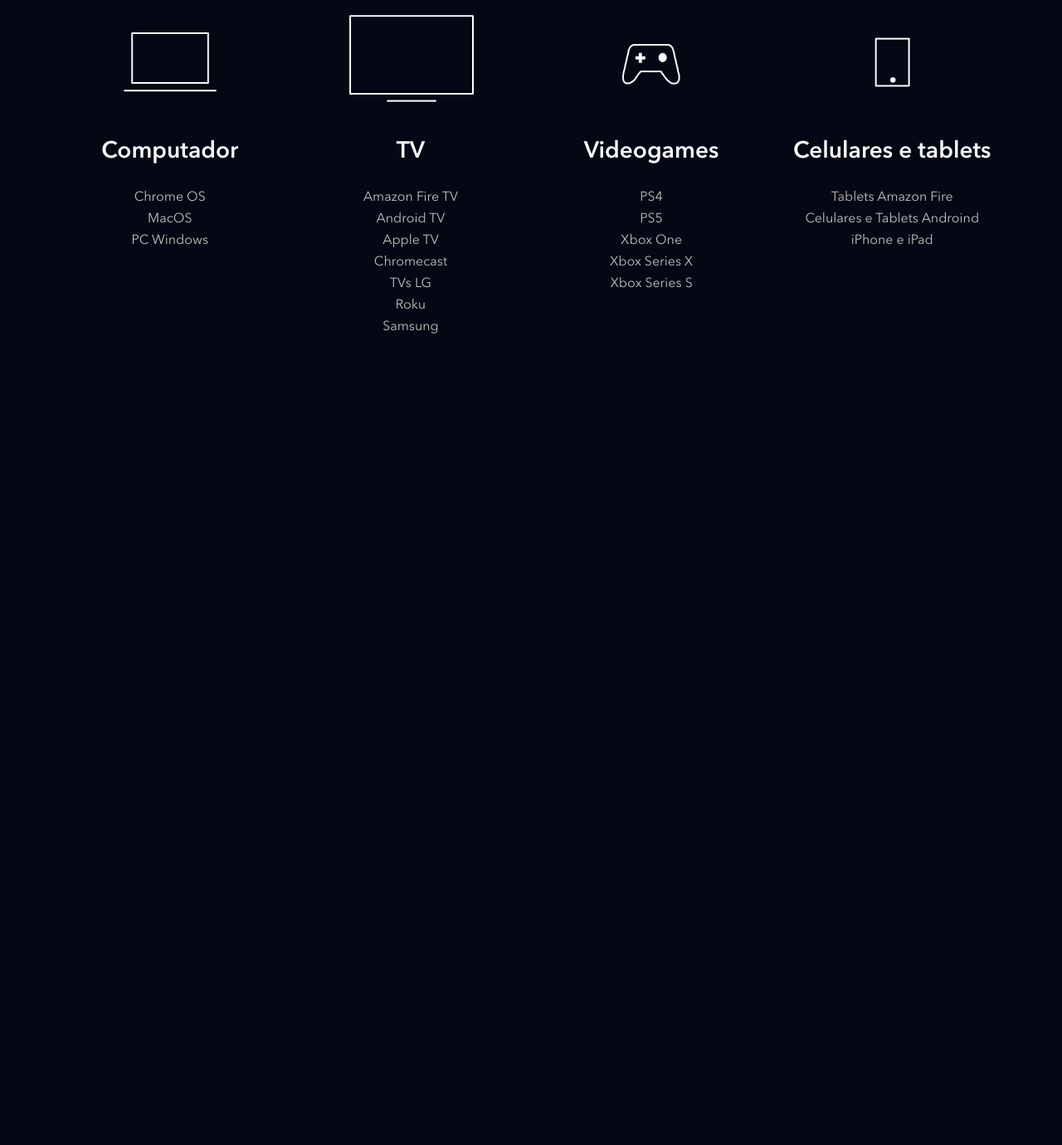
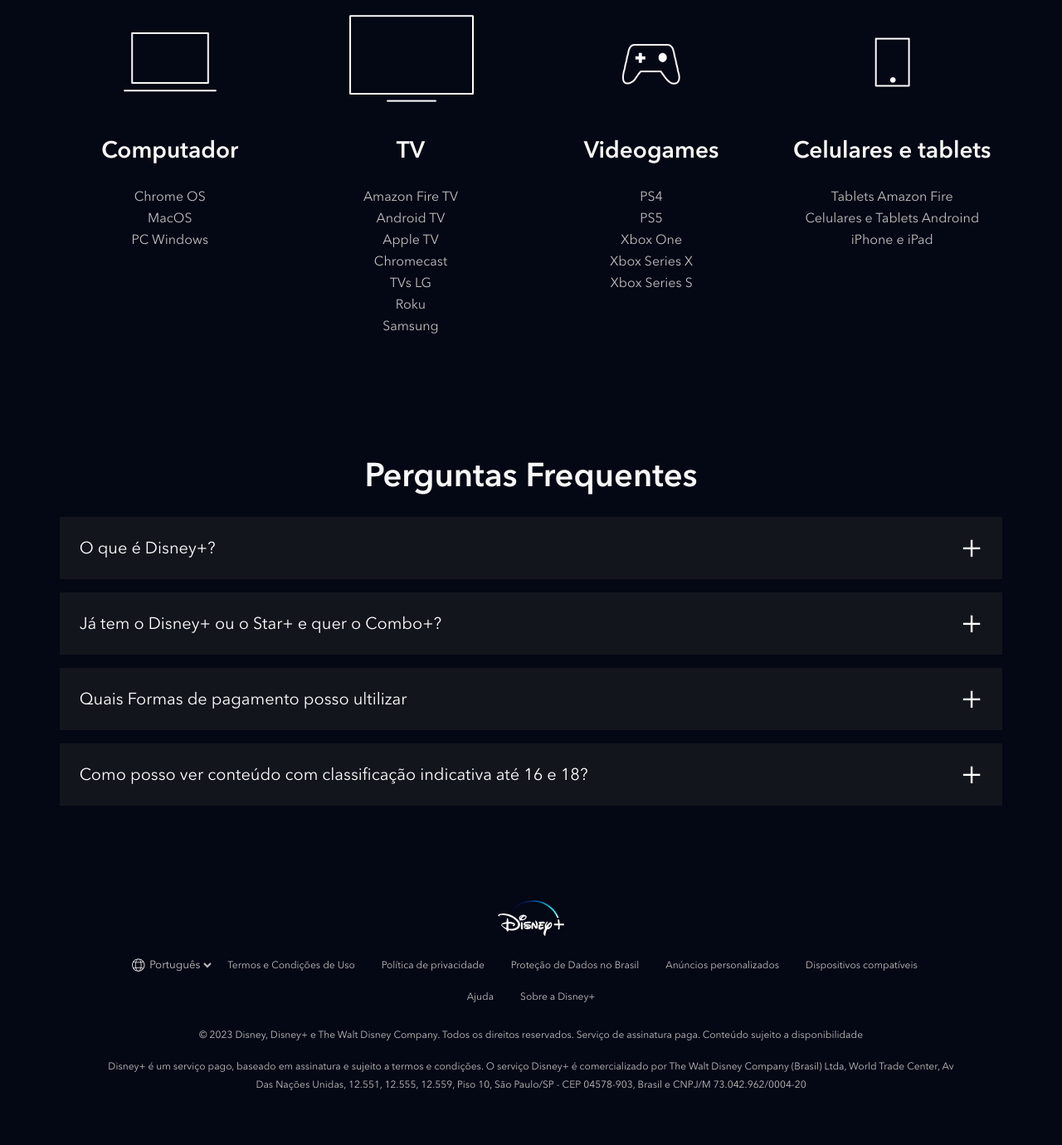
Before and after one commit to Eduuard023/clone_disneyplus, a website: page index.html in a window 1280 px wide. Shown: the part 3913-5293 px from the top of the page at 83% size. Before the commit the page ends 4390 px from the top, so only its background shows below. Drawn offline with nearby package versions, Linux system fonts and the light colour scheme; files that its build step writes are made by us from their sources; files whose address does not match are found by name.

Commit message:
adicionando o faq e o rodapé

```diff
--- a/index.html
+++ b/index.html
@@ -210,6 +210,93 @@
             </li>
         </ul>
     </section>
+    <section class="faq">
+        <h2 class="title">Perguntas Frequentes</h2>
+        <ul class="faq__questions">
+            <li class="faq__questions__item">
+                <div class="faq__questions__item__question" data-faq-question>
+                    O que é Disney+?
+                </div>
+                <div class="faq__questions__item__answer text--big">
+                    Com Disney+, você obtém: <br><br><br>
+                    - Experiência de entretenimento exclusiva. <br> <br>
+                    - As maiores histórias da Disney, Pixar, Marvel, Star Wars e National Geographic, tudo em um só lugar. <br> <br>
+                    - Downloads ilimitados em até 10 dispositivos. <br> <br>
+                    - Mais de 300 títulos em 4K UHD e HDR. <br><br>
+                    - Até 4 fluxos atuais. <br><br>
+                    - IMAX aprimorado. Disponível com determinados títulos da Marvel e acessível em todos os dispositivos com suporte para Disney+.
+                </div>
+            </li>
+            <li class="faq__questions__item">
+                <div class="faq__questions__item__question" data-faq-question>
+                    Já tem o Disney+ ou o Star+ e quer o Combo+?
+                </div>
+                <div class="faq__questions__item__answer text--big">
+                    A resposta da pergunta
+                </div>
+            </li>
+            <li class="faq__questions__item">
+                <div class="faq__questions__item__question" data-faq-question>
+                    Quais Formas de pagamento posso ultilizar
+                </div>
+                <div class="faq__questions__item__answer text--big">
+                    A resposta da pergunta
+                </div>
+            </li>
+            <li class="faq__questions__item">
+                <div class="faq__questions__item__question" data-faq-question>
+                    Como posso ver conteúdo com classificação indicativa até 16 e 18?
+                </div>
+                <div class="faq__questions__item__answer text--big">
+                    A resposta da pergunta
+                </div>
+            </li>
+        </ul>
+    </section>
+
+    <footer class="footer">
+        <div class="footer__container">
+            <img class="footer__logo" src="./dist/images/disneyplus.svg" alt="disney+">
+            <ul class="footer__links">
+                <li class="footer__links__item">
+                    <div class="language-selector">
+                        <img src="./dist/images/icones/globe.svg" alt="globo">
+                        <select>
+                            <option>English</option>
+                            <option selected>Português</option>
+                        </select>
+                    </div>
+                </li>
+                <li class="footer__links__item">
+                    <a href="#" class="text--small">Termos e Condições de Uso</a>
+                </li>
+                <li class="footer__links__item">
+                    <a href="#" class="text--small">Política de privacidade</a>
+                </li>
+                <li class="footer__links__item">
+                    <a href="#" class="text--small">Proteção de Dados no Brasil</a>
+                </li>
+                <li class="footer__links__item">
+                    <a href="#" class="text--small">Anúncios personalizados</a>
+                </li>
+                <li class="footer__links__item">
+                    <a href="#" class="text--small">Dispositivos compatíveis</a>
+                </li>
+                <li class="footer__links__item">
+                    <a href="#" class="text--small">Ajuda</a>
+                </li>
+                <li class="footer__links__item">
+                    <a href="#" class="text--small">Sobre a Disney+</a>
+                </li>
+            </ul>
+            <p class="text--small">
+                © 2023 Disney, Disney+ e The Walt Disney Company. Todos os direitos reservados. Serviço de assinatura paga. Conteúdo sujeito a disponibilidade
+            </p>
+            <p class="text--small">
+                Disney+ é um serviço pago, baseado em assinatura e sujeito a termos e condições. O serviço Disney+ é comercializado por The Walt Disney Company (Brasil) Ltda, World Trade Center, Av Das Nações Unidas, 12.551, 12.555, 12.559, Piso 10, São Paulo/SP - CEP 04578-903, Brasil e CNPJ/M 73.042.962/0004-20
+            </p>
+        </div>
+    </footer>
 
     <script src="./src/main.js"></script>
 </body>
--- a/src/main.js
+++ b/src/main.js
@@ -1,6 +1,6 @@
 document.addEventListener('DOMContentLoaded', function(){
     const buttons = document.querySelectorAll('[data-tab-button]')
-
+    const questions = document.querySelectorAll('[data-faq-question]')
 
     for (let i = 0; i < buttons.length; i++) {
         buttons[i].addEventListener('click', function(botao){
@@ -12,7 +12,18 @@
             botao.target.classList.add('shows__tabs__button--is-active')
         })
     }
+
+    for(let i = 0; i < questions.length; i++){
+        questions[i].addEventListener('click',abreOuFechaResposta)
+    }
 })
+
+function abreOuFechaResposta(elemento){
+    const classe = 'faq__questions__item--is-open'
+    const elementoPai = elemento.target.parentNode
+
+    elementoPai.classList.toggle(classe)
+}
 
 function remoreBotaoAtivo(){
     const buttons = document.querySelectorAll('[data-tab-button]')
--- /dev/null
+++ b/src/styles/_faq.scss
@@ -0,0 +1,55 @@
+.faq{
+    padding: 5.6vw;
+
+    h2{
+        text-align: center;
+        margin-bottom: 24px;
+    }
+
+    &__questions{
+        &__item{
+            background-color: #13151d;
+            margin-bottom: 16px;
+
+            &__question{
+                color: #fff;
+                font-size: 20px;
+                padding: 24px;
+                display: block;
+                cursor: pointer;
+                position: relative;
+
+                &::after{
+                    content: '+';
+                    position: absolute;
+                    top: 0;
+                    right: 24px;
+                    height: 100%;
+                    display: flex;
+                    align-items: center;
+                    font-size: 40px;
+                }
+            }
+
+            &__answer{
+                height: 0;
+                overflow: hidden;
+                padding: 0 24px;
+                transition: height, 0.5s ease;
+            }
+
+            &--is-open{
+                .faq__questions__item__question::after{
+                    content: '-';
+
+                }
+                .faq__questions__item__answer{
+                    height: auto;
+                    padding-top: 24px;
+                    padding-bottom: 24px;
+                    transition: height, 0.5s ease;
+                }
+            }
+        }
+    }
+}
--- /dev/null
+++ b/src/styles/_footer.scss
@@ -0,0 +1,68 @@
+@use 'variaveis';
+
+.footer{
+    padding: 26px 8px;
+
+    &__container{
+        max-width: 1024px;
+        width: 100%;
+        margin: 0 auto;
+        text-align: center;
+        padding-bottom: 20px ;
+    }
+
+    &__logo{
+        width: 80px;
+        margin: 0 auto 10px;
+    }
+
+    &__links{
+        margin-bottom: 16px;
+        display: flex;
+        align-items: center;
+        flex-wrap: wrap;
+        justify-content: center;
+
+        &__item{
+            display: inline-block;
+
+            a{
+                padding: 8px 16px;
+                display: block;
+
+                &:hover{
+                    color: variaveis.$corTextoSecundario;
+                }
+            }
+        }
+    }
+
+    p{
+        margin-bottom: 16px;
+    }
+}
+
+.language-selector{
+    display: flex;
+    align-items: center;
+
+    img{
+        height: 18px;
+        width: 18px;
+    }
+
+    select{
+        background-color: transparent;
+        border: 0 transparent solid;
+        color: variaveis.$corTextoPrincipal;
+        height: 38px;
+
+        &:hover{
+            color: variaveis.$corTextoSecundario ;
+        }
+
+        option{
+            color: variaveis.$corDeFundo;
+        }
+    }
+}
--- a/src/styles/main.scss
+++ b/src/styles/main.scss
@@ -3,6 +3,8 @@
 @use 'shows';
 @use 'plans';
 @use 'available-devices';
+@use 'faq';
+@use 'footer';
 
 @font-face{
     font-family: Avenir;
```
